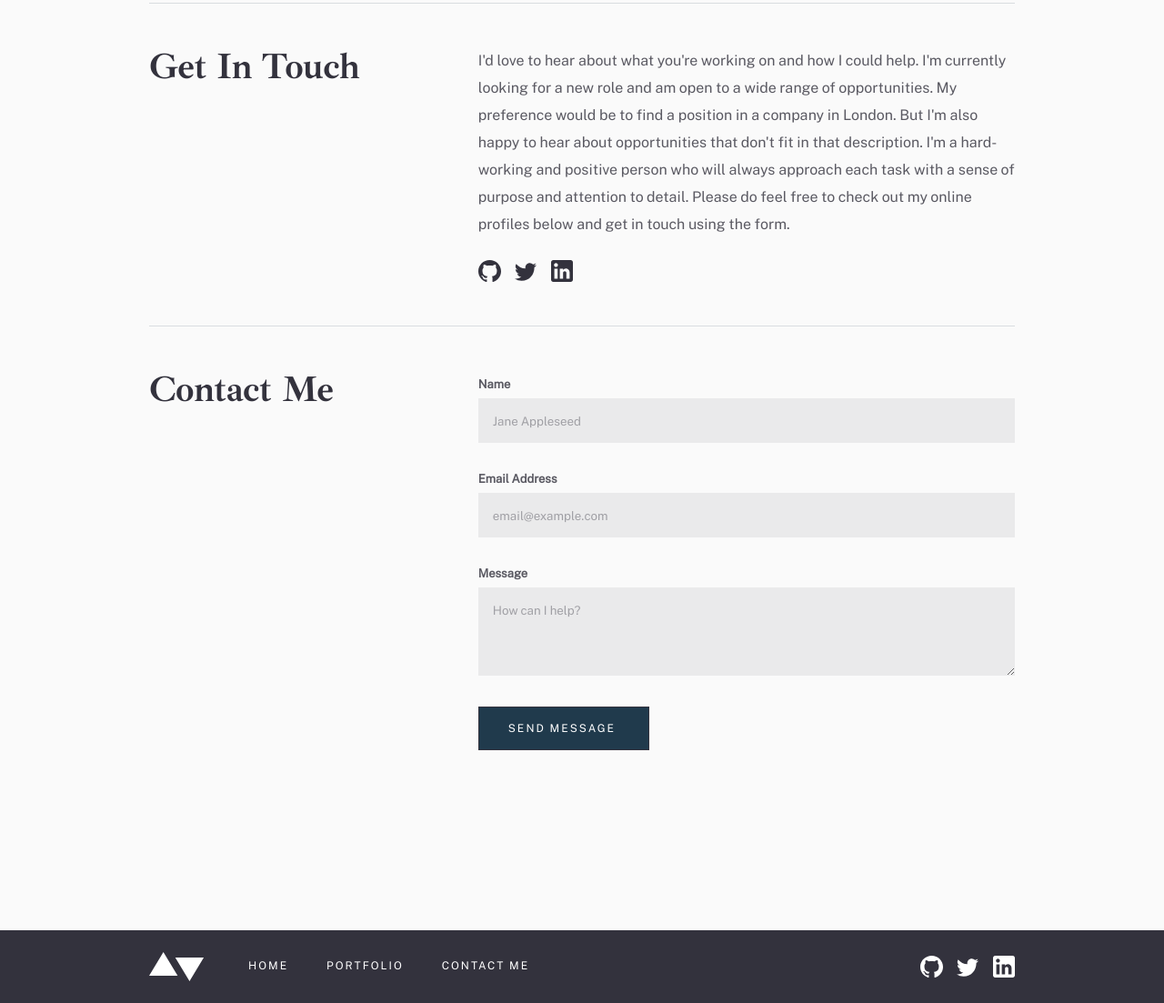
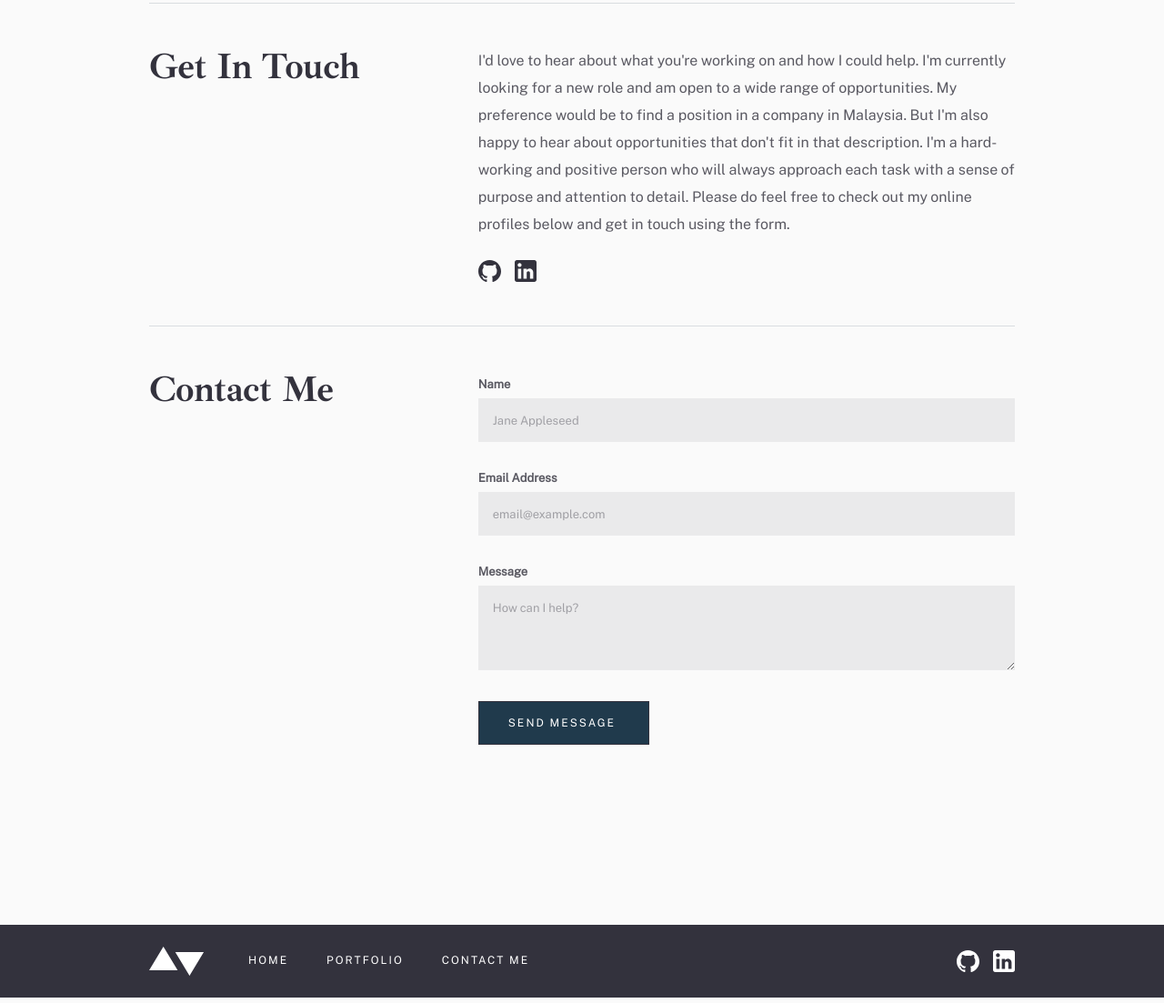
Before and after one commit to hooiyan/portfolio-site, a Gatsby site: page /contact/ in a window 1280 px wide. Shown: the part 145-1248 px from the top of the page at 91% size. Built offline with nearby package versions, Linux system fonts and the light colour scheme; Gatsby itself is replaced by a stand-in of ours.

Commit message:
Update favicon & contact form

```diff
--- a/src/components/ContactForm.jsx
+++ b/src/components/ContactForm.jsx
@@ -32,6 +32,7 @@ const ContactFormStyles = styled.form`
     background-color: var(--color-secondary-light-gray-hex);
     border: none;
     font-family: 'PublicSans';
+    font-size: 1.3rem;
     padding: 1.65rem 1.6rem;
     width: 100%;
   }
@@ -53,19 +54,7 @@ const ContactFormStyles = styled.form`
   }
 `;
 
-const ContactForm = () => {
-  // TODO: Add form validation
-  const [name, setName] = React.useState('');
-  const [email, setEmail] = React.useState('');
-  const [message, setMessage] = React.useState('');
-
-  const handleOnChange = (e) => {
-    if (name === '' && email === '' && message === '') {
-      console.log('please fill in the form');
-    }
-  };
-
-  return (
+const ContactForm = () => (
   <ContactFormStyles
     id="contact"
     data-netlify="true"
@@ -84,7 +73,6 @@ const ContactForm = () => {
         aria-label="Name"
         id="name"
         name="name"
-          onChange={handleOnChange}
         placeholder="Jane Appleseed"
         required
         type="text"
@@ -101,7 +89,6 @@ const ContactForm = () => {
         aria-label="Email"
         id="email"
         name="email"
-          onChange={handleOnChange}
         placeholder="email@example.com"
         required
         type="email"
@@ -118,7 +105,6 @@ const ContactForm = () => {
         aria-label="Message"
         id="message"
         name="message"
-          onChange={handleOnChange}
         placeholder="How can I help?"
         required
         rows="4"
@@ -128,6 +114,5 @@ const ContactForm = () => {
     <ButtonSubmit className="submit-btn" isDark value="Send Message" />
   </ContactFormStyles>
 );
-};
 
 export default ContactForm;
--- a/src/components/HeroImage.jsx
+++ b/src/components/HeroImage.jsx
@@ -10,7 +10,7 @@ const HeroImage = ({ isProject, src }) =>
       imgClassName="image"
       layout="fullWidth"
       placeholder="TRACED_SVG"
-      src="../images/hero.png"
+      src="../images/hero.jpg"
     />
   ) : (
     <GatsbyImage
--- a/src/components/SocialNetwork.jsx
+++ b/src/components/SocialNetwork.jsx
@@ -15,7 +15,7 @@ const SocialNetworkStyles = styled.section`
   }
 `;
 
-const OutsideLink = styled.a`
+const OutsideLinkStyles = styled.a`
   cursor: pointer;
   height: 2.4rem;
   width: 2.4rem;
@@ -24,15 +24,25 @@ const OutsideLink = styled.a`
 const SocialNetwork = ({ fill }) => (
   // TODO: Add social media links
   <SocialNetworkStyles className="footer-social">
-    <OutsideLink className="outside-link icon-github">
+    <OutsideLinkStyles
+      className="outside-link icon-github"
+      href="https://github.com/hooiyan"
+      rel="noopener noreferrer"
+      target="_blank"
+    >
       <IconGitHub fill={fill} />
-    </OutsideLink>
-    <OutsideLink className="outside-link icon-twitter">
+    </OutsideLinkStyles>
+    {/* <OutsideLinkStyles className="outside-link icon-twitter">
       <IconTwitter fill={fill} />
-    </OutsideLink>
-    <OutsideLink className="outside-link icon-linkedin">
+    </OutsideLinkStyles> */}
+    <OutsideLinkStyles
+      className="outside-link icon-linkedin"
+      href="https://www.linkedin.com/in/hoehooiyan/"
+      rel="noopener noreferrer"
+      target="_blank"
+    >
       <IconLinkedIn fill={fill} />
-    </OutsideLink>
+    </OutsideLinkStyles>
   </SocialNetworkStyles>
 );
 export default SocialNetwork;
--- a/src/content/intro.json
+++ b/src/content/intro.json
@@ -1,6 +1,6 @@
 {
-  "contact": "I'd love to hear about what you're working on and how I could help. I'm currently looking for a new role and am open to a wide range of opportunities. My preference would be to find a position in a company in London. But I'm also happy to hear about opportunities that don't fit in that description. I'm a hard-working and positive person who will always approach each task with a sense of purpose and attention to detail. Please do feel free to check out my online profiles below and get in touch using the form.",
+  "contact": "I'd love to hear about what you're working on and how I could help. I'm currently looking for a new role and am open to a wide range of opportunities. My preference would be to find a position in a company in Malaysia. But I'm also happy to hear about opportunities that don't fit in that description. I'm a hard-working and positive person who will always approach each task with a sense of purpose and attention to detail. Please do feel free to check out my online profiles below and get in touch using the form.",
   "example": "I’m a junior front-end developer looking for a new role in an exciting company. I focus on writing accessible HTML, using modern CSS practices and writing clean JavaScript. When writing JavaScript code, I mostly use React, but I can adapt to whatever tools are required. I’m based in London, UK, but I’m happy working remotely and have experience in remote teams. When I’m not coding, you’ll find me outdoors. I love being out in nature whether that’s going for a walk, run or cycling. I’d love you to check out my work.",
-  "long": "I'm a Front-End Dev and a kidney warrior who had a transplant in 2018. Originally, I was going to get my BS degree in Information System Engineering by then. However, in 2016, I was diagnosed with kidney disease and had to take a break from my studies. Fast forward to 2022, I have taken a different route that would still allow me to enter the tech industry. I build accessible websites and functional web apps. I want to learn more and build more; while I mostly use React-related technologies, I can adapt to whatever tools are required.",
+  "long": "I'm a Front-End Dev and a kidney warrior who had a transplant in 2018. Originally, I was going to get my BS degree in Information System Engineering by then. However, in 2016, I was diagnosed with kidney disease and had to take a break from my studies. Fast forward to 2022, I have taken a different route that would still allow me to enter the tech industry. I build accessible websites and functional web apps. I am eager to learn more and build more; while I mostly use React-related technologies, I can adapt to whatever tools are required.",
   "short": "Hey, I'm HooiYan. I enjoy building beautiful, responsive websites."
 }
--- a/src/content/portfolio/todo.mdx
+++ b/src/content/portfolio/todo.mdx
@@ -1,6 +1,6 @@
 ---
 title: Todo
-summary: "A React web app built together with Styled Components and Recoil that allows users to add, mark, and delete to-do items. The users can drag and drop to reorder the to-do items."
+summary: "A dark/light themed React web app built together with Styled Components and Recoil that allows users to add, mark, and delete to-do items. The users can drag and drop to reorder the to-do items."
 tags: [React, Styled Components, Recoil, React Beautiful DnD]
 hero: "../../images/hero-todo.jpg"
 liveDemo: https://hy-todo.netlify.app/
--- a/src/content/preview.json
+++ b/src/content/preview.json
@@ -8,7 +8,7 @@
   },
   {
     "alt": "React Todo Web App",
-    "description": "A React web app built together with Styled Components and Recoil that allows users to add, mark, and delete to-do items. The users can drag and drop to reorder the to-do items.",
+    "description": "A dark/light themed React web app built together with Styled Components and Recoil that allows users to add, mark, and delete to-do items. The users can drag and drop to reorder the to-do items.",
     "id": 2,
     "slug": "todo",
     "title": "Todo"
```
Also changed, not shown: src/images/icon-1x.png (deleted), src/images/icon-transparent.png (added), src/images/icon.png, 1 other file. Lines whose indentation alone changed are shown as unchanged.
